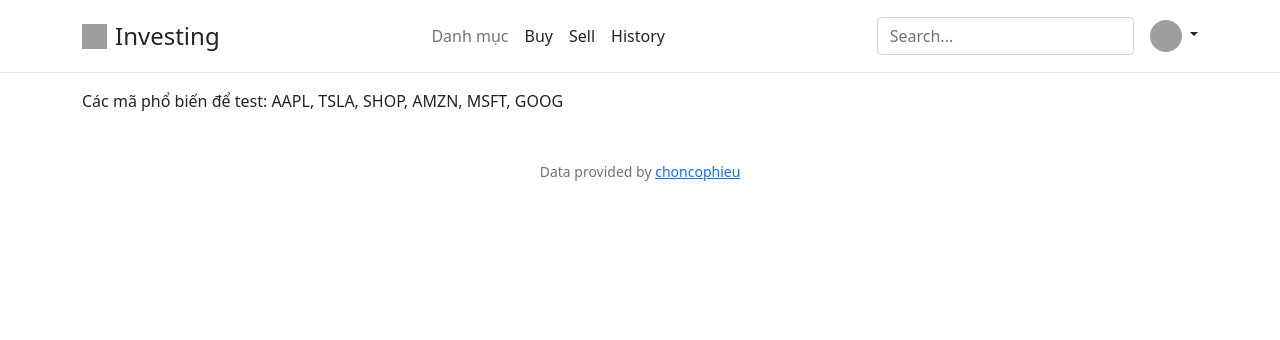
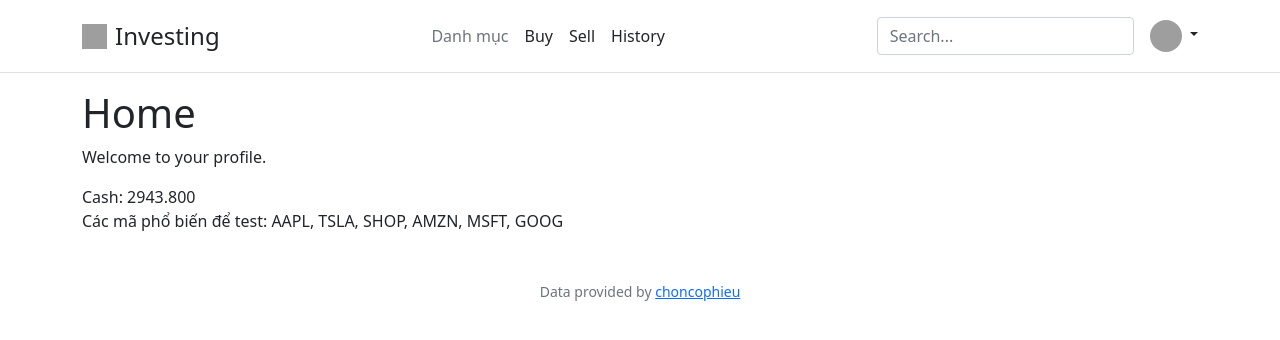
Before and after one commit to lf2foce/giaodich, a Django app: page / in a window 1280 px wide. Shown: the top 340 px of the page. Run offline with Django 3.2, Linux system fonts and the light colour scheme; the first user in the database is signed in; data comes from the database, SQL or seed files in the repository; grey boxes are pictures that could not be loaded.

Commit message:
fix home

```diff
--- a/portfolios/templates/portfolios/index.html
+++ b/portfolios/templates/portfolios/index.html
@@ -5,6 +5,16 @@
 {% endblock %}
 
 {% block main %}
-Các mã phổ biến để test: AAPL, TSLA, SHOP,  AMZN, MSFT, GOOG
+
+
+{% if request.user.is_authenticated %}
+<h1>Home</h1>
+<p>Welcome to your profile.</p>
+Cash: {{ user.profile.cash }}
+<p>Các mã phổ biến để test: AAPL, TSLA, SHOP,  AMZN, MSFT, GOOG</p>
+{% else %}
+<p>You are not logged in.</p>
+{% endif %}
+
 
 {% endblock %}
--- a/portfolios/views.py
+++ b/portfolios/views.py
@@ -143,6 +143,7 @@ def buy(request):
 
 
 def history(request):
-    transactions = Transaction.objects.all().values()
+    current_user = request.user
+    transactions = Transaction.objects.filter(client=current_user).values()
     transactions = [dict(x, **{'price': usd(x['price'])}) for x in transactions]
     return render(request, 'portfolios/history.html', {'transactions': transactions})
```
Also changed, not shown: db.sqlite3.
